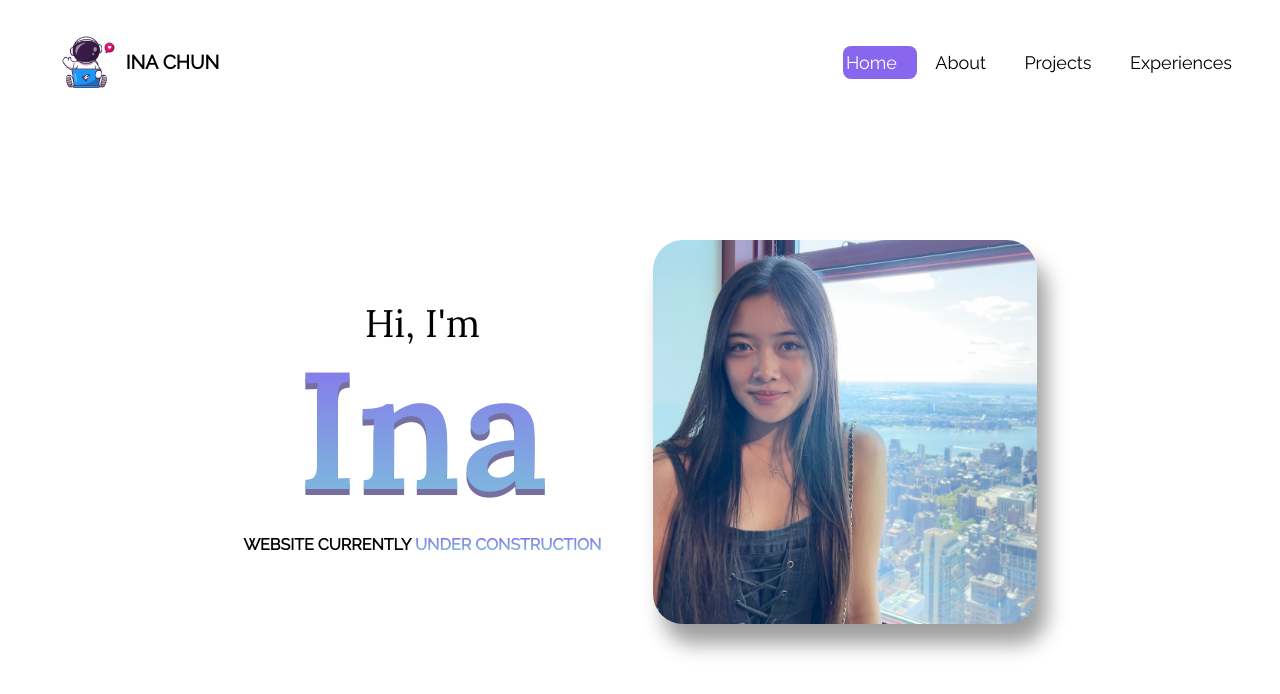
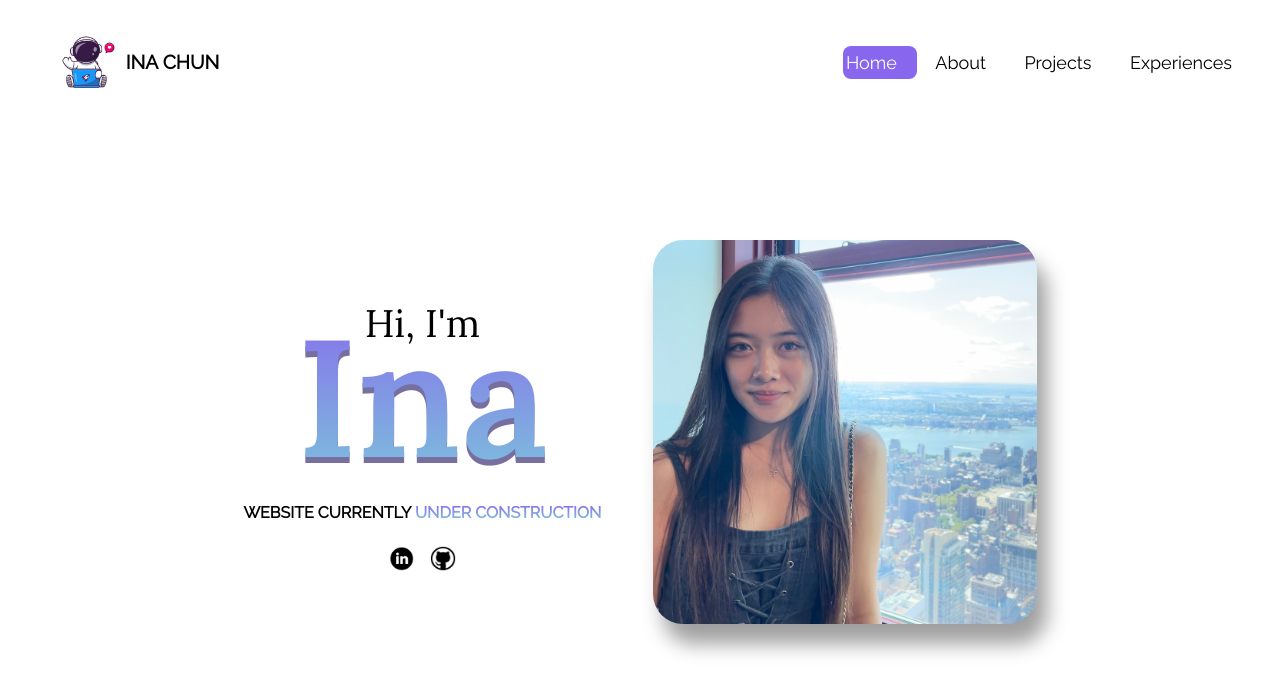
Before and after one commit to kc224/myportfolio, a React (Vite) app: page / in a window 1280 px wide. Shown: the top 694 px of the page. Built offline with nearby package versions, Linux system fonts and the light colour scheme; a web font is replaced by a local one.

Commit message:
Added social media links

```diff
--- a/src/Pages/About/About.scss
+++ b/src/Pages/About/About.scss
@@ -105,3 +105,7 @@
   line-height: 2rem;
   margin-left: 6%;
 }
+
+a {
+  color: black;
+}
--- a/src/Pages/Home/Home.jsx
+++ b/src/Pages/Home/Home.jsx
@@ -1,5 +1,8 @@
 import "./Home.scss"
 import profile2 from "../../assets/profile2.png"
+import linkedin from "../../assets/linkedin.png"
+import github from "../../assets/github.png"
+
 
 const Home = () => {
   return <div className = "home">
@@ -14,6 +17,12 @@ const Home = () => {
           <div className="description">
             WEBSITE CURRENTLY <b>UNDER CONSTRUCTION</b>
           </div>
+
+          <div className="profiles">
+            <a href="https://www.linkedin.com/in/inakathleenchun/"><img src={linkedin} alt="" /></a>
+            <a href="https://github.com/kc224/"><img src={github} alt="" /></a>
+
+          </div>
         </div>
       </div>
 
--- a/src/Pages/Home/Home.scss
+++ b/src/Pages/Home/Home.scss
@@ -84,8 +84,13 @@
         scale:1.05;
       }
     }
+  }
 
-
-
+  .profiles {
+    margin-top: 2vh;
+    img {
+      height: 2vw;
+      margin: 0.5rem;
+    }
   }
 }
```
Also changed, not shown: src/assets/github.png (added), src/assets/linkedin.png (added).
